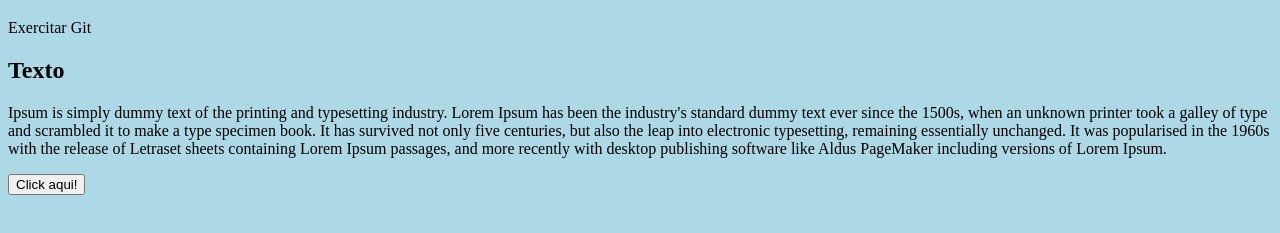
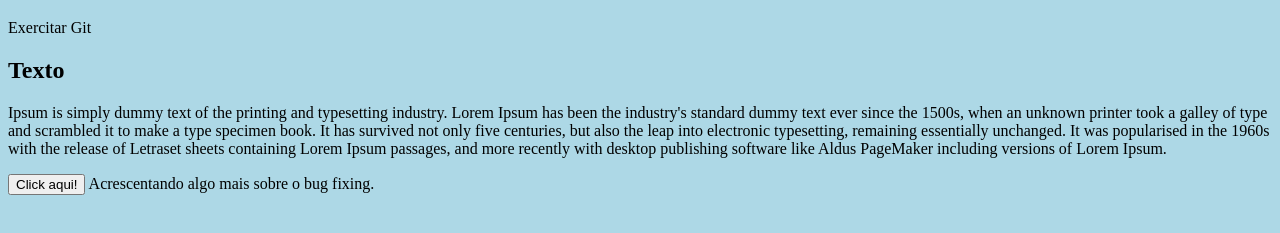
Before and after one commit to lanyfive/projeto_yteste, a plain HTML site: page index.html in a window 1280 px wide. Shown: the part 61-294 px from the top of the page. Drawn offline with Linux system fonts and the light colour scheme.

Commit message:
Alterar via bug fixing

```diff
--- a/index.html
+++ b/index.html
@@ -14,6 +14,7 @@
         Ipsum is simply dummy text of the printing and typesetting industry. Lorem Ipsum has been the industry's standard dummy text ever since the 1500s, when an unknown printer took a galley of type and scrambled it to make a type specimen book. It has survived not only five centuries, but also the leap into electronic typesetting, remaining essentially unchanged. It was popularised in the 1960s with the release of Letraset sheets containing Lorem Ipsum passages, and more recently with desktop publishing software like Aldus PageMaker including versions of Lorem Ipsum.
     </p>
     <button id="click">Click aqui!</button>
+    Acrescentando algo mais sobre o bug fixing.
     <script></script>
 </body>
 </html>
```
